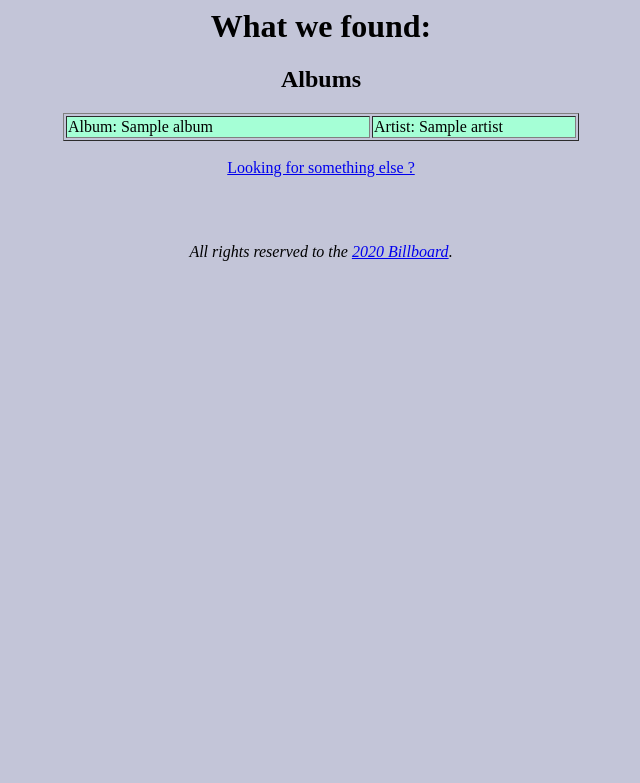
After one commit to AdrienPhilippe/BillboardGP, a Flask app: template 6Evaluation/Projet/templates/results.html in a window 1280 px wide. The commit adds this page. Shown: the top 783 px of the page, without its empty margins (319-959 px from the left). Run offline with Flask 2, Linux system fonts and the light colour scheme; the template is opened without the code that fills it: most values are stand-ins (such as "Sample title", 1, 10 or a date in 2020).

Commit message:
elastic+flask

```diff
--- a/6Evaluation/Projet/app.py
+++ b/6Evaluation/Projet/app.py
@@ -13,8 +13,9 @@ import matplotlib.pyplot as plt
 import plotly
 import plotly.graph_objs as go
 import json
+import re
 import numpy as np
-from forms import MusicSearchForm
+from bar import SearchBar
 
 # from bokeh.embed import json_item
 # from bokeh.models import (HoverTool, FactorRange, Plot, LinearAxis, Grid, Range1d)
@@ -40,13 +41,27 @@ app.config['SECRET_KEY'] = 'you-will-never-guess'
 
 
 
-@app.route('/MusicSearch', methods=('GET', 'POST'))
+@app.route('/')
+def rien():
+  path = os.getcwd()+ r"\6Evaluation"+"\Projet"+r"\billboard\billboard"+"\lien.csv"
+  data = pd.read_csv(path)
+  documents = data.fillna("").to_dict(orient="records")
+  bulk(Bilboard_ES, generate_data(documents))
+
+
+  return redirect('/MusicbarLooker')
+
+
+
+@app.route('/MusicbarLooker', methods=('GET', 'POST'))
 def MusicSearch():
     """
     Création de la barre de recherche ainsi que de l'affichage des données, et affichage du bargraph
     """
-
-    pass
+    form = SearchBar()
+    if form.validate_on_submit():
+        return redirect('/MusicSearchSinger/'+form.typing.data)
+    return render_template('search.html',form=form)
 
 
 
@@ -69,17 +84,17 @@ def generate_data(documents):
             "_source": {k:v if v else None for k,v in docu.items()},
         }
 
-@app.route('/MusicSearchSinger', methods=('GET', 'POST'))
-def search_singer(singer):
-    singer_name = str(singer).lower() + "~"
+@app.route('/MusicSearchSinger/', methods=('GET', 'POST'))
+def search_singer(search_word):
+    singer_name = str(search_word).lower()
     QUERY = {
       "query": {
-        "term" : {
+        "match" : {
             "artist" : singer_name,
             }
       }
     }
-    result = Bilboard_ES.search(index="nom_du_nouveau_index", body=QUERY)
+    result = Bilboard_ES.search(index="lyrics", body=QUERY)
     return [elt['_source']['title'] for elt in result["hits"]["hits"]]
 
 @app.route('/MusicSearchTitle', methods=('GET', 'POST'))
@@ -92,7 +107,7 @@ def search_title(title):
             }
       }
     }
-    result = Bilboard_ES.search(index="nom_du_nouveau_index", body=QUERY)
+    result = Bilboard_ES.search(index="lyrics", body=QUERY)
     return [elt['_source']['title'] for elt in result["hits"]["hits"]]
 
 @app.route('/MusicSearchLyrics', methods=('GET', 'POST'))
@@ -105,7 +120,7 @@ def search_lyrics(lyrics):
             }
       }
     }
-    result = Bilboard_ES.search(index="nom_du_nouveau_index", body=QUERY)
+    result = Bilboard_ES.search(index="lyrics", body=QUERY)
     return [elt['_source']['title'] for elt in result["hits"]["hits"]]
 
 if __name__ == '__main__':
--- /dev/null
+++ b/6Evaluation/Projet/templates/results.html
@@ -0,0 +1,28 @@
+<html>
+  <body style="background-color: #c3c5d8">
+  	<center>
+    <h1>What we found:</h1>
+
+    <h2>Albums</h2>
+    {% for i in range(albums|length) %}
+      <table border="1">
+		  <tbody>
+			  <tr>
+				  <td style="width:300px" bgcolor="a5ffd6">Album: {{albums[i]}}</td>
+				  <td style="width:200px" bgcolor="a5ffd6">Artist: {{artists[i]}}</td>
+
+			  </tr>
+		  </tbody>
+      </table>
+    {% endfor %}
+
+	<br/>
+    <a href='/MusicSearch'> Looking for something else ? </a>
+    <br>
+    <div style="height:50px;display:block;"> </div>
+  	  <p>
+	    <i>All rights reserved to the <a href="https://www.billboard.com/charts/billboard-200" target="_blank">2020 Billboard</a>.</i>
+	  </p>
+	</center>
+  </body>
+</html>
--- a/6Evaluation/Projet/templates/search.html
+++ b/6Evaluation/Projet/templates/search.html
@@ -7,7 +7,7 @@
 
   <body style="background-color: #c3c5d8">
 
-	<form method="POST" action="/MusicSearch">
+	<form method="POST" action="/MusicbarLooker">
 	  {{ form.hidden_tag() }}
 	  {{ form.typing.label }} {{ form.typing(size=20) }}
 	  <input type="submit" value="Search">
```
Also changed, not shown: 6Evaluation/Projet/bar.py (added, +7 -0 lines).
